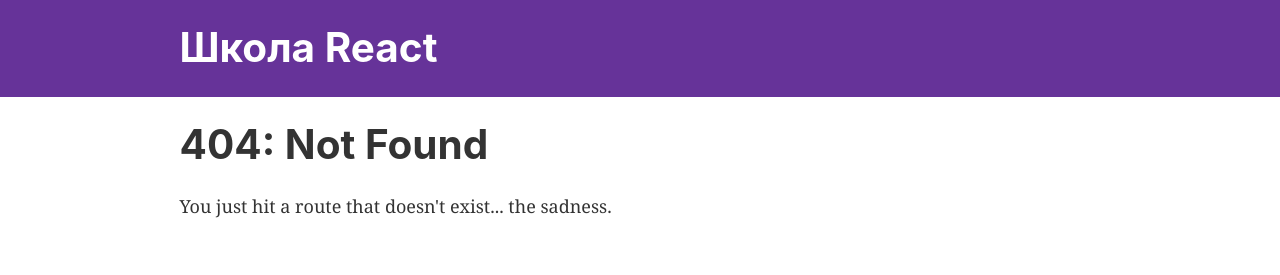
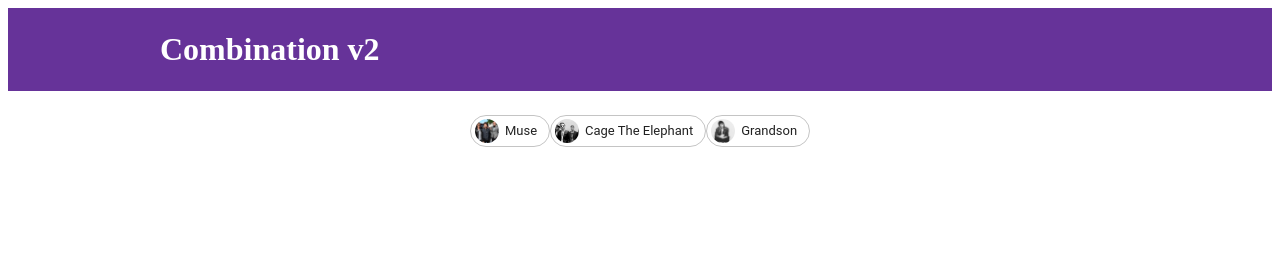
Before and after one commit to clay-jay/react-school-exercises, a Gatsby site: page /combination2 in a window 1280 px wide. Before the commit this address had no page. Built offline with nearby package versions, Linux system fonts and the light colour scheme; Gatsby itself is replaced by a stand-in of ours.

Commit message:
chip and tolltip

```diff
--- a/gatsby-config.js
+++ b/gatsby-config.js
@@ -40,5 +40,6 @@
         }
       }
     },
+    `gatsby-plugin-material-ui`,
   ],
 }
--- a/package.json
+++ b/package.json
@@ -11,12 +11,14 @@
     "gatsby-plugin-gatsby-cloud": "^2.1.0",
     "gatsby-plugin-image": "^1.1.1",
     "gatsby-plugin-manifest": "^3.1.0",
+    "gatsby-plugin-material-ui": "^2.1.10",
     "gatsby-plugin-offline": "^4.1.0",
     "gatsby-plugin-react-helmet": "^4.1.0",
     "gatsby-plugin-react-svg": "^3.0.0",
     "gatsby-plugin-sharp": "^3.1.1",
     "gatsby-source-filesystem": "^3.1.0",
     "gatsby-transformer-sharp": "^3.1.0",
+    "normalize.css": "^8.0.1",
     "prop-types": "^15.7.2",
     "react": "^17.0.1",
     "react-dom": "^17.0.1",
--- /dev/null
+++ b/src/components/template5.js
@@ -0,0 +1,74 @@
+import React from "react"
+import Chip from "@material-ui/core/Chip"
+import Tooltip from "@material-ui/core/Tooltip"
+import Grid from "@material-ui/core/Grid"
+import Avatar from "@material-ui/core/Avatar"
+import museImage from "../images/muse.jpg"
+import grandsonImage from "../images/grandson.jpg"
+import cteImage from "../images/cageTheElephant.jpg"
+
+export default function TemplateFive() {
+  return (
+    <React.Fragment>
+      <Grid container justify="center">
+        <Grid>
+            <Tooltip title="Hysteria">
+                <Chip
+                variant="outlined"
+                size="medium"
+                label="Muse"
+                avatar={
+                <Avatar
+                    className="avatar"
+                    alt="Muse"
+                    src={museImage}
+                    // Этот стиль необходим, потому что gatsby накладывает margin-bottom: 1.45rem на изображение
+                    // В итоге аватар выглядит некорректно
+                    imgProps={{ style: { marginBottom: "0" } }}
+                />
+                }
+                ></Chip>
+            </Tooltip>
+        </Grid>
+        <Grid>
+            <Tooltip title="Trouble">
+            <Chip
+                variant="outlined"
+                size="medium"
+                label="Cage The Elephant"
+                avatar={
+                <Avatar
+                    className="avatar"
+                    alt="cage the elephant"
+                    src={cteImage}
+                    imgProps={{ style: { marginBottom: "0" } }}
+                />
+                }
+            ></Chip>
+            </Tooltip>
+        </Grid>
+
+        <Grid item>
+            <Tooltip title="Blood//Water">
+                <Chip
+                variant="outlined"
+                size="medium"
+                label="Grandson"
+                avatar={
+                <Avatar
+                    className="avatar"
+                    alt="grandson"
+                    src={grandsonImage}
+                    imgProps={{ style: { marginBottom: "0" } }}
+                />
+                }
+                ></Chip>
+            </Tooltip>
+        </Grid>
+      </Grid>
+      <div>
+
+      </div>
+    </React.Fragment>
+  )
+}
--- /dev/null
+++ b/src/pages/combination2.js
@@ -0,0 +1,13 @@
+import React from "react"
+import Header from "../components/header"
+import TemplateFive from "../components/template5"
+
+export default function Combination2() {
+  return (
+    <div>
+      <Header siteTitle="Combination v2" />
+        <TemplateFive />
+
+    </div>
+  )
+}
--- a/src/styles/main.css
+++ b/src/styles/main.css
@@ -30,3 +30,9 @@
     font-size: 26px;
 
 }
+
+.divChip {
+  display: flex;
+  align-items: center;
+  justify-content: center;
+}
--- /dev/null
+++ b/src/styles/reset.css
@@ -0,0 +1,366 @@
+/* http://meyerweb.com/eric/tools/css/reset/
+   v2.0-modified | 20110126
+   License: none (public domain)
+*/
+
+html, body, div, span, applet, object, iframe,
+h1, h2, h3, h4, h5, h6, p, blockquote, pre,
+a, abbr, acronym, address, big, cite, code,
+del, dfn, em, img, ins, kbd, q, s, samp,
+small, strike, strong, sub, sup, tt, var,
+b, u, i, center,
+dl, dt, dd, ol, ul, li,
+fieldset, form, label, legend,
+table, caption, tbody, tfoot, thead, tr, th, td,
+article, aside, canvas, details, embed,
+figure, figcaption, footer, header, hgroup,
+menu, nav, output, ruby, section, summary,
+time, mark, audio, video {
+  margin: 0;
+	padding: 0;
+	border: 0;
+	font-size: 100%;
+	font: inherit;
+	vertical-align: baseline;
+}
+
+/* make sure to set some focus styles for accessibility */
+:focus {
+    outline: 0;
+}
+
+/* HTML5 display-role reset for older browsers */
+article, aside, details, figcaption, figure,
+footer, header, hgroup, menu, nav, section {
+	display: block;
+}
+
+body {
+	line-height: 1;
+}
+
+ol, ul {
+	list-style: none;
+}
+
+blockquote, q {
+	quotes: none;
+}
+
+blockquote:before, blockquote:after,
+q:before, q:after {
+	content: '';
+	content: none;
+}
+
+table {
+	border-collapse: collapse;
+	border-spacing: 0;
+}
+
+input[type=search]::-webkit-search-cancel-button,
+input[type=search]::-webkit-search-decoration,
+input[type=search]::-webkit-search-results-button,
+input[type=search]::-webkit-search-results-decoration {
+    -webkit-appearance: none;
+    -moz-appearance: none;
+}
+
+input[type=search] {
+    -webkit-appearance: none;
+    -moz-appearance: none;
+    -webkit-box-sizing: content-box;
+    -moz-box-sizing: content-box;
+    box-sizing: content-box;
+}
+
+textarea {
+    overflow: auto;
+    vertical-align: top;
+    resize: vertical;
+}
+
+/**
+ * Correct `inline-block` display not defined in IE 6/7/8/9 and Firefox 3.
+ */
+
+audio,
+canvas,
+video {
+    display: inline-block;
+    *display: inline;
+    *zoom: 1;
+    max-width: 100%;
+}
+
+/**
+ * Prevent modern browsers from displaying `audio` without controls.
+ * Remove excess height in iOS 5 devices.
+ */
+
+audio:not([controls]) {
+    display: none;
+    height: 0;
+}
+
+/**
+ * Address styling not present in IE 7/8/9, Firefox 3, and Safari 4.
+ * Known issue: no IE 6 support.
+ */
+
+[hidden] {
+    display: none;
+}
+
+/**
+ * 1. Correct text resizing oddly in IE 6/7 when body `font-size` is set using
+ *    `em` units.
+ * 2. Prevent iOS text size adjust after orientation change, without disabling
+ *    user zoom.
+ */
+
+html {
+    font-size: 100%; /* 1 */
+    -webkit-text-size-adjust: 100%; /* 2 */
+    -ms-text-size-adjust: 100%; /* 2 */
+}
+
+/**
+ * Address `outline` inconsistency between Chrome and other browsers.
+ */
+
+a:focus {
+    outline: thin dotted;
+}
+
+/**
+ * Improve readability when focused and also mouse hovered in all browsers.
+ */
+
+a:active,
+a:hover {
+    outline: 0;
+}
+
+/**
+ * 1. Remove border when inside `a` element in IE 6/7/8/9 and Firefox 3.
+ * 2. Improve image quality when scaled in IE 7.
+ */
+
+img {
+    border: 0; /* 1 */
+    -ms-interpolation-mode: bicubic; /* 2 */
+}
+
+/**
+ * Address margin not present in IE 6/7/8/9, Safari 5, and Opera 11.
+ */
+
+figure {
+    margin: 0;
+}
+
+/**
+ * Correct margin displayed oddly in IE 6/7.
+ */
+
+form {
+    margin: 0;
+}
+
+/**
+ * Define consistent border, margin, and padding.
+ */
+
+fieldset {
+    border: 1px solid #c0c0c0;
+    margin: 0 2px;
+    padding: 0.35em 0.625em 0.75em;
+}
+
+/**
+ * 1. Correct color not being inherited in IE 6/7/8/9.
+ * 2. Correct text not wrapping in Firefox 3.
+ * 3. Correct alignment displayed oddly in IE 6/7.
+ */
+
+legend {
+    border: 0; /* 1 */
+    padding: 0;
+    white-space: normal; /* 2 */
+    *margin-left: -7px; /* 3 */
+}
+
+/**
+ * 1. Correct font size not being inherited in all browsers.
+ * 2. Address margins set differently in IE 6/7, Firefox 3+, Safari 5,
+ *    and Chrome.
+ * 3. Improve appearance and consistency in all browsers.
+ */
+
+button,
+input,
+select,
+textarea {
+    font-size: 100%; /* 1 */
+    margin: 0; /* 2 */
+    vertical-align: baseline; /* 3 */
+    *vertical-align: middle; /* 3 */
+}
+
+/**
+ * Address Firefox 3+ setting `line-height` on `input` using `!important` in
+ * the UA stylesheet.
+ */
+
+button,
+input {
+    line-height: normal;
+}
+
+/**
+ * Address inconsistent `text-transform` inheritance for `button` and `select`.
+ * All other form control elements do not inherit `text-transform` values.
+ * Correct `button` style inheritance in Chrome, Safari 5+, and IE 6+.
+ * Correct `select` style inheritance in Firefox 4+ and Opera.
+ */
+
+button,
+select {
+    text-transform: none;
+}
+
+/**
+ * 1. Avoid the WebKit bug in Android 4.0.* where (2) destroys native `audio`
+ *    and `video` controls.
+ * 2. Correct inability to style clickable `input` types in iOS.
+ * 3. Improve usability and consistency of cursor style between image-type
+ *    `input` and others.
+ * 4. Remove inner spacing in IE 7 without affecting normal text inputs.
+ *    Known issue: inner spacing remains in IE 6.
+ */
+
+button,
+html input[type="button"], /* 1 */
+input[type="reset"],
+input[type="submit"] {
+    -webkit-appearance: button; /* 2 */
+    cursor: pointer; /* 3 */
+    *overflow: visible;  /* 4 */
+}
+
+/**
+ * Re-set default cursor for disabled elements.
+ */
+
+button[disabled],
+html input[disabled] {
+    cursor: default;
+}
+
+/**
+ * 1. Address box sizing set to content-box in IE 8/9.
+ * 2. Remove excess padding in IE 8/9.
+ * 3. Remove excess padding in IE 7.
+ *    Known issue: excess padding remains in IE 6.
+ */
+
+input[type="checkbox"],
+input[type="radio"] {
+    box-sizing: border-box; /* 1 */
+    padding: 0; /* 2 */
+    *height: 13px; /* 3 */
+    *width: 13px; /* 3 */
+}
+
+/**
+ * 1. Address `appearance` set to `searchfield` in Safari 5 and Chrome.
+ * 2. Address `box-sizing` set to `border-box` in Safari 5 and Chrome
+ *    (include `-moz` to future-proof).
+ */
+
+input[type="search"] {
+    -webkit-appearance: textfield; /* 1 */
+    -moz-box-sizing: content-box;
+    -webkit-box-sizing: content-box; /* 2 */
+    box-sizing: content-box;
+}
+
+/**
+ * Remove inner padding and search cancel button in Safari 5 and Chrome
+ * on OS X.
+ */
+
+input[type="search"]::-webkit-search-cancel-button,
+input[type="search"]::-webkit-search-decoration {
+    -webkit-appearance: none;
+}
+
+/**
+ * Remove inner padding and border in Firefox 3+.
+ */
+
+button::-moz-focus-inner,
+input::-moz-focus-inner {
+    border: 0;
+    padding: 0;
+}
+
+/**
+ * 1. Remove default vertical scrollbar in IE 6/7/8/9.
+ * 2. Improve readability and alignment in all browsers.
+ */
+
+textarea {
+    overflow: auto; /* 1 */
+    vertical-align: top; /* 2 */
+}
+
+/**
+ * Remove most spacing between table cells.
+ */
+
+table {
+    border-collapse: collapse;
+    border-spacing: 0;
+}
+
+html,
+button,
+input,
+select,
+textarea {
+    color: #222;
+}
+
+
+::-moz-selection {
+    background: #b3d4fc;
+    text-shadow: none;
+}
+
+::selection {
+    background: #b3d4fc;
+    text-shadow: none;
+}
+
+img {
+    vertical-align: middle;
+}
+
+fieldset {
+    border: 0;
+    margin: 0;
+    padding: 0;
+}
+
+textarea {
+    resize: vertical;
+}
+
+.chromeframe {
+    margin: 0.2em 0;
+    background: #ccc;
+    color: #000;
+    padding: 0.2em 0;
+}
```
Also changed, not shown: src/images/cageTheElephant.jpg (added), src/images/grandson.jpg (added), src/images/muse.jpg (added), 1 other file.
